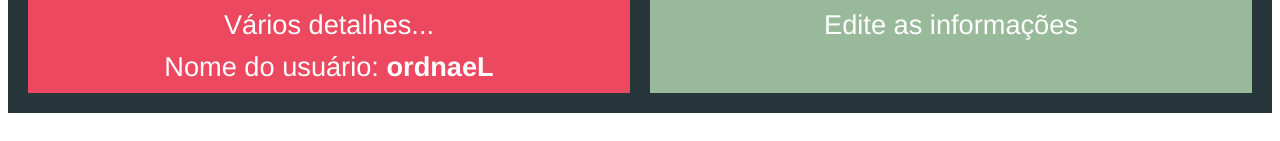
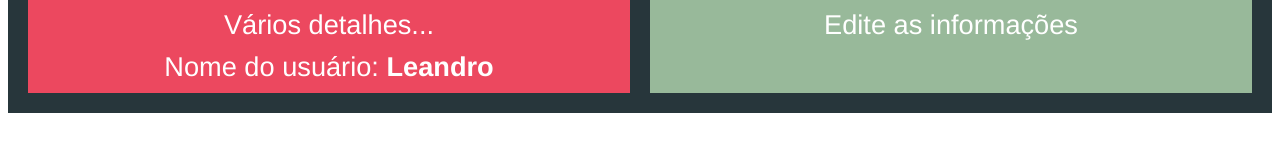
Before and after one commit to leandrocodes/vue.js-studies, a Vue app in the folder 7th - components-comunication/comunication/: page / in a window 1280 px wide. Shown: the part 367-508 px from the top of the page. Built offline with nearby package versions, Linux system fonts and the light colour scheme.

Commit message:
validating props

```diff
--- a/7th - components-comunication/comunication/src/components/UsuarioInfo.vue
+++ b/7th - components-comunication/comunication/src/components/UsuarioInfo.vue
@@ -4,18 +4,24 @@
     <p>Vários detalhes...</p>
     <p>
       Nome do usuário:
-      <strong>{{ inverterNome() }}</strong>
+      <strong>{{ nome }}</strong>
     </p>
   </div>
 </template>
 
 <script>
 export default {
-  props: ['nome'],
+  props: {
+      nome: {
+          type: String,
+          //required: true,
+          default: 'Leandro VM'
+      }
+  },
   methods: {
-      inverterNome(){
+/*       inverterNome(){
         return this.nome.split('').reverse().join('')
-      }
+      } */
   },
 };
 </script>
```
